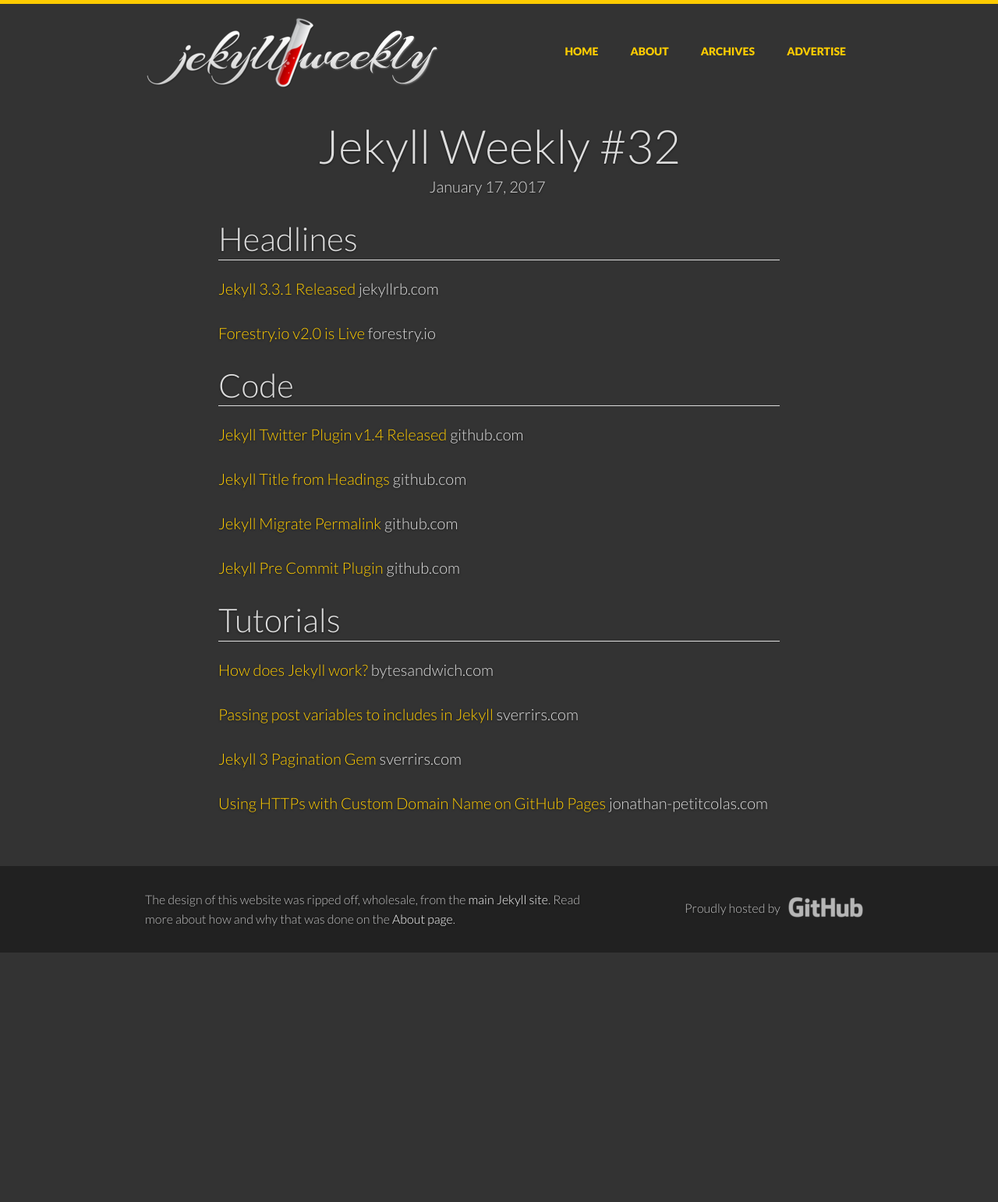
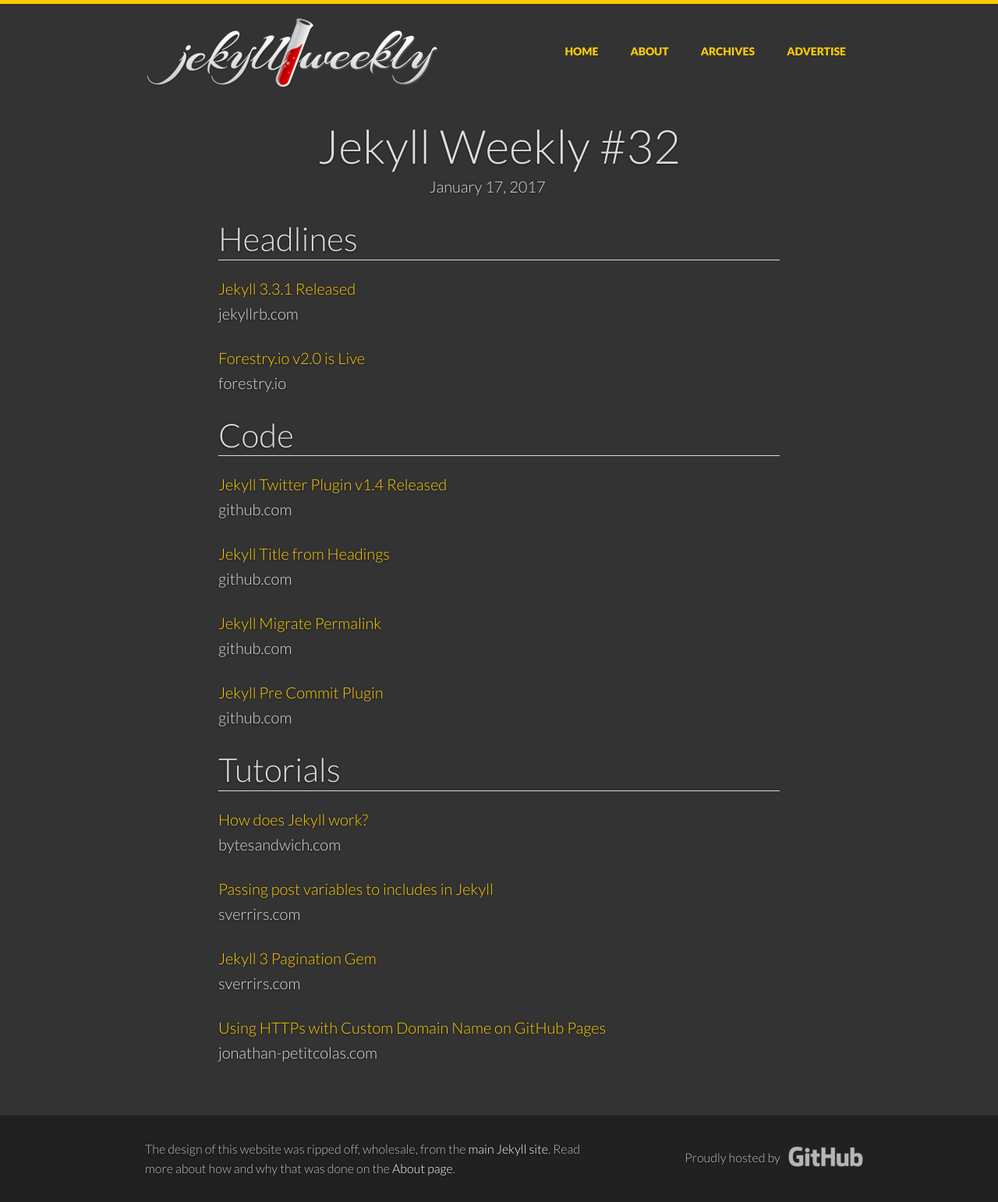
Before and after one commit to jekyllweekly/jekyllweekly.github.io, a Jekyll site: the page built from _posts/2017-01-17-jekyll-weekly-32.md, in a window 1280 px wide. Shown: the whole page at 78% size. Built offline with Jekyll 4.4.1, drawn with Linux system fonts in a browser that asks for light colours; nearby versions of some CDN libraries; comment, search, counter and statistics services are not loaded; before the commit the page ends 1222 px from its top, so only the background shows below that.

Commit message:
Updated display of archived newsletters

```diff
--- a/_posts/2017-01-17-jekyll-weekly-32.md
+++ b/_posts/2017-01-17-jekyll-weekly-32.md
@@ -4,36 +4,36 @@
 
 ## Headlines
 
-[Jekyll 3.3.1 Released](https://jekyllrb.com/news/2016/11/14/jekyll-3-3-1-released/)
+[Jekyll 3.3.1 Released](https://jekyllrb.com/news/2016/11/14/jekyll-3-3-1-released/) \\
 jekyllrb.com
 
-[Forestry.io v2.0 is Live](https://forestry.io/blog/post/the-new-forestry-io/)
+[Forestry.io v2.0 is Live](https://forestry.io/blog/post/the-new-forestry-io/) \\
 forestry.io
 
 ## Code
 
-[Jekyll Twitter Plugin v1.4 Released](https://github.com/rob-murray/jekyll-twitter-plugin)
+[Jekyll Twitter Plugin v1.4 Released](https://github.com/rob-murray/jekyll-twitter-plugin) \\
 github.com
 
-[Jekyll Title from Headings](https://github.com/benbalter/jekyll-titles-from-headings)
+[Jekyll Title from Headings](https://github.com/benbalter/jekyll-titles-from-headings) \\
 github.com
 
-[Jekyll Migrate Permalink](https://github.com/mpchadwick/jekyll-migrate-permalink)
+[Jekyll Migrate Permalink](https://github.com/mpchadwick/jekyll-migrate-permalink) \\
 github.com
 
-[Jekyll Pre Commit Plugin](https://github.com/mpchadwick/jekyll-pre-commit)
+[Jekyll Pre Commit Plugin](https://github.com/mpchadwick/jekyll-pre-commit) \\
 github.com
 
 ## Tutorials
 
-[How does Jekyll work?](https://www.bytesandwich.com/jekyll/software/blogging/2016/09/14/how-does-jekyll-work.html)
+[How does Jekyll work?](https://www.bytesandwich.com/jekyll/software/blogging/2016/09/14/how-does-jekyll-work.html) \\
 bytesandwich.com
 
-[Passing post variables to includes in Jekyll](https://blog.sverrirs.com/2016/10/jekyll-passing-post-variables-to-includes.html)
+[Passing post variables to includes in Jekyll](https://blog.sverrirs.com/2016/10/jekyll-passing-post-variables-to-includes.html) \\
 sverrirs.com
 
-[Jekyll 3 Pagination Gem](https://blog.sverrirs.com/2016/11/jekyll-paginate-v2-gem.html)
+[Jekyll 3 Pagination Gem](https://blog.sverrirs.com/2016/11/jekyll-paginate-v2-gem.html) \\
 sverrirs.com
 
-[Using HTTPs with Custom Domain Name on GitHub Pages](https://www.jonathan-petitcolas.com/2017/01/13/using-https-with-custom-domain-name-on-github-pages.html)
+[Using HTTPs with Custom Domain Name on GitHub Pages](https://www.jonathan-petitcolas.com/2017/01/13/using-https-with-custom-domain-name-on-github-pages.html) \\
 jonathan-petitcolas.com
```
Also changed, not shown: _posts/2017-02-02-jekyll-weekly-33.md (+6 -6 lines).
